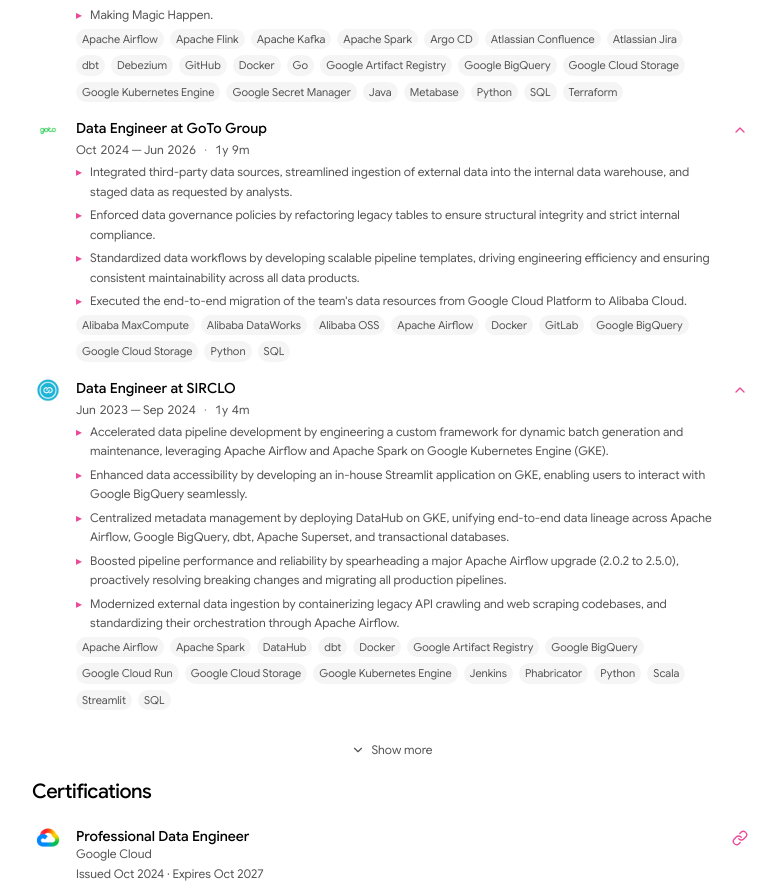
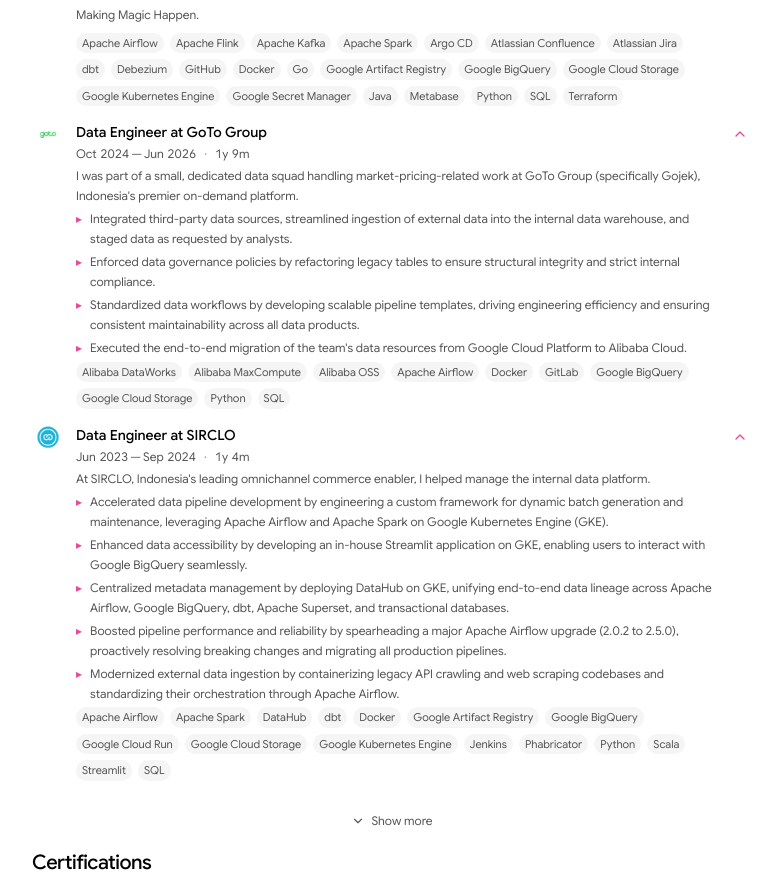
Before and after one commit to andresitorusz/andresitorusz.github.io, a Next.js app: page / in a window 1280 px wide. Shown: the part 451-1338 px from the top of the page, without its empty margins (248-1027 px from the left). Built offline with nearby package versions, Linux system fonts and the light colour scheme; no server answers.

Commit message:
feat: add per-position context field to work experience

```diff
--- a/src/components/experience.tsx
+++ b/src/components/experience.tsx
@@ -98,6 +98,9 @@ function ExperienceRow({ experience }: { experience: ExperienceItemData }) {
           <span className="tabular-nums text-subtle">·</span>
           <dd className="tabular-nums">{formatDuration(start, end)}</dd>
         </dl>
+        {position.context && (
+          <p className="mt-1 text-xs leading-relaxed text-muted">{position.context}</p>
+        )}
         {position.highlights && (
           <div className={cn(styles.collapsible, open && styles.collapsibleOpen)}>
             <div>
--- a/src/data/profile.ts
+++ b/src/data/profile.ts
@@ -53,6 +53,8 @@ export type ExperienceItemData = {
     id: string;
     title: string;
     employmentPeriod: { start: string; end?: string };
+    /** Role context (team, focus) shown before the description points. */
+    context?: string;
     skills?: string[];
     highlights?: string[];
   }[];
@@ -70,15 +72,14 @@ export const EXPERIENCES: ExperienceItemData[] = [
         id: 'ajaib-senior-data-engineer',
         title: 'Senior Data Engineer',
         employmentPeriod: { start: 'Jul 2026' },
+        context: 'Making Magic Happen.',
         skills: [
           'Apache Airflow', 'Apache Flink', 'Apache Kafka', 'Apache Spark', 'Argo CD', 'Atlassian Confluence',
           'Atlassian Jira', 'dbt', 'Debezium', 'GitHub', 'Docker', 'Go','Google Artifact Registry',
           'Google BigQuery', 'Google Cloud Storage', 'Google Kubernetes Engine', 'Google Secret Manager',
           'Java', 'Metabase', 'Python', 'SQL', 'Terraform'
         ],
-        highlights: [
-          'Making Magic Happen.'
-        ]
+        highlights: []
       }
     ]
   },
@@ -92,15 +93,17 @@ export const EXPERIENCES: ExperienceItemData[] = [
         id: 'goto-group-data-engineer',
         title: 'Data Engineer',
         employmentPeriod: { start: 'Oct 2024', end: 'Jun 2026' },
+        context:
+          "I was part of a small, dedicated data squad handling market-pricing-related work at GoTo Group (specifically Gojek), Indonesia's premier on-demand platform.",
         skills: [
-          'Alibaba MaxCompute', 'Alibaba DataWorks', 'Alibaba OSS', 'Apache Airflow', 'Docker', 'GitLab',
+          'Alibaba DataWorks', 'Alibaba MaxCompute', 'Alibaba OSS', 'Apache Airflow', 'Docker', 'GitLab',
           'Google BigQuery', 'Google Cloud Storage', 'Python', 'SQL'
         ],
         highlights: [
           'Integrated third-party data sources, streamlined ingestion of external data into the internal data warehouse, and staged data as requested by analysts.',
           'Enforced data governance policies by refactoring legacy tables to ensure structural integrity and strict internal compliance.',
           'Standardized data workflows by developing scalable pipeline templates, driving engineering efficiency and ensuring consistent maintainability across all data products.',
-          'Executed the end-to-end migration of the team\'s data resources from Google Cloud Platform to Alibaba Cloud.'
+          'Executed the end-to-end migration of the team\'s data resources from Google Cloud Platform to Alibaba Cloud.',
         ]
       }
     ]
@@ -114,6 +117,7 @@ export const EXPERIENCES: ExperienceItemData[] = [
         id: 'sirclo-data-engineer',
         title: 'Data Engineer',
         employmentPeriod: { start: 'Jun 2023', end: 'Sep 2024' },
+        context: 'At SIRCLO, Indonesia\'s leading omnichannel commerce enabler, I helped manage the internal data platform.',
         skills: [
           'Apache Airflow', 'Apache Spark', 'DataHub', 'dbt', 'Docker', 'Google Artifact Registry',
           'Google BigQuery', 'Google Cloud Run', 'Google Cloud Storage', 'Google Kubernetes Engine',
@@ -124,7 +128,7 @@ export const EXPERIENCES: ExperienceItemData[] = [
           'Enhanced data accessibility by developing an in-house Streamlit application on GKE, enabling users to interact with Google BigQuery seamlessly.',
           'Centralized metadata management by deploying DataHub on GKE, unifying end-to-end data lineage across Apache Airflow, Google BigQuery, dbt, Apache Superset, and transactional databases.',
           'Boosted pipeline performance and reliability by spearheading a major Apache Airflow upgrade (2.0.2 to 2.5.0), proactively resolving breaking changes and migrating all production pipelines.',
-          'Modernized external data ingestion by containerizing legacy API crawling and web scraping codebases, and standardizing their orchestration through Apache Airflow.'
+          'Modernized external data ingestion by containerizing legacy API crawling and web scraping codebases and standardizing their orchestration through Apache Airflow.'
         ]
       }
     ]
@@ -139,6 +143,7 @@ export const EXPERIENCES: ExperienceItemData[] = [
         id: 'tokopedia-data-engineer',
         title: 'Data Engineer',
         employmentPeriod: { start: 'Mar 2022', end: 'May 2023' },
+        context: 'At Tokopedia, an Indonesian tech company focused on democratizing commerce, I was part of the Data Ingestion squad responsible for their data platform.',
         skills: [
           'Apache Airflow', 'Apache Beam', 'Atlassian Confluence', 'Atlassian Jira', 'Debezium',
           'Docker', 'GitHub', 'Go', 'Google Artifact Registry', 'Google BigQuery', 'Google Cloud Storage',
@@ -147,7 +152,7 @@ export const EXPERIENCES: ExperienceItemData[] = [
         ],
         highlights: [
           'Developed a custom framework for automated, dynamic batch pipeline generation using Apache Airflow and Apache Beam on Google Dataflow.',
-          'Developed a low-latency, near real-time data replication pipeline from operational databases to data warehouse by utilizing Apache Beam, Google Dataflow, Debezium, GKE, and Google Pub/Sub.',
+          'Developed a low-latency, near-real-time data replication pipeline from operational databases to a data warehouse by utilizing Apache Beam, Google Dataflow, Debezium, GKE, and Google Pub/Sub.',
           'Enabled real-time product event analytics by developing a Go-based SDK for Pub/Sub ingestion and a high-throughput Java consumer pipeline to process client and server-side events.',
           'Strengthened infrastructure security by implementing Workload Identity, ensuring seamless and secure authentication between GKE and Google Cloud service accounts for custom containerized tasks.',
           'Democratized data workflows by developing Go-based self-serve platforms for batch and real-time pipeline creation, featuring both a Jira-integrated interface and a REST API.'
@@ -165,12 +170,13 @@ export const EXPERIENCES: ExperienceItemData[] = [
         id: 'blibli-associate-data-engineer',
         title: 'Associate Data Engineer',
         employmentPeriod: { start: 'Feb 2021', end: 'Feb 2022' },
+        context: 'Working across Blibli, an omnichannel commerce ecosystem, and its automotive sister company, Garasi.id, was my direct pathway to becoming a Data Engineer.',
         skills: [
           'Apache Airflow', 'Atlassian Bitbucket', 'Atlassian Confluence', 'Atlassian Jira', 'Google Artifact Registry',
           'Google BigQuery', 'Google Cloud Storage', 'Google Dataflow', 'Python', 'SQL'
         ],
         highlights: [
-          'Built Garasi.id\'s end-to-end data pipeline from scratch as the sole founding Data Engineer, then I got transferred to Blibli after seven months.',
+          'Built Garasi.id\'s end-to-end data pipeline from scratch as the sole founding Data Engineer; then I got transferred to Blibli after seven months.',
           'Reduced data processing costs by ~90% on high-frequency pipelines by implementing a raw-to-standard data transformation operator.'
         ]
       }
```
